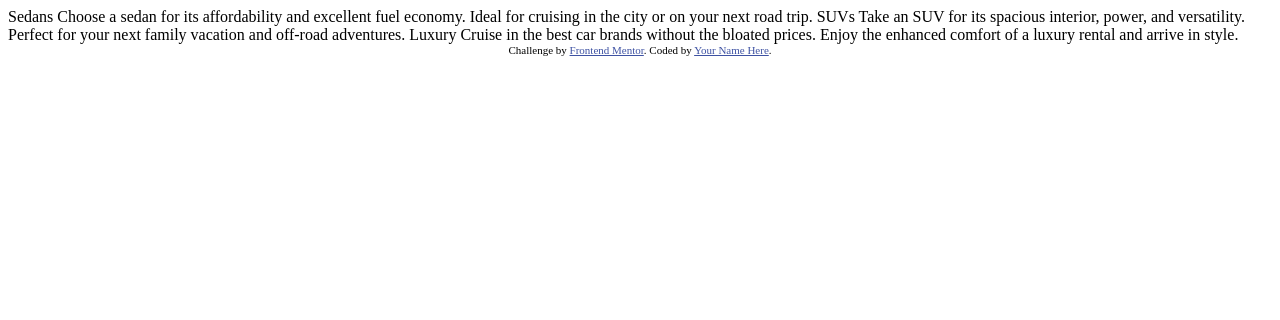
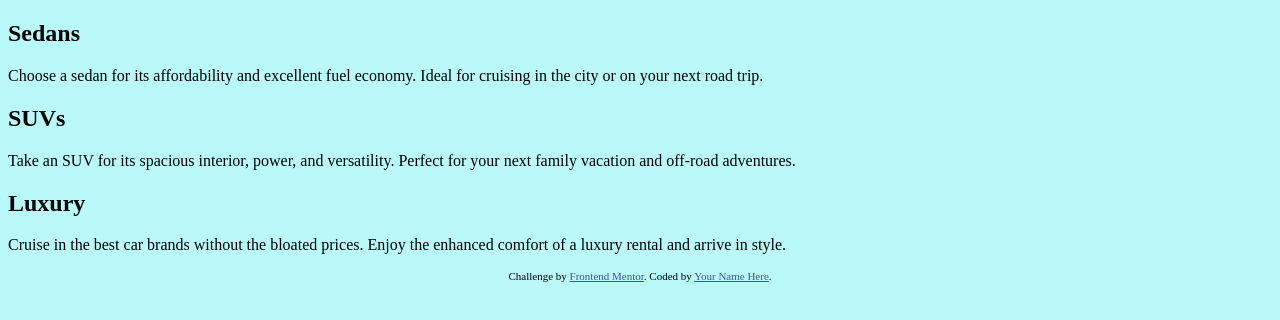
Before and after one commit to Majo2005/tres-columnas, a plain HTML site: page index.html in a window 1280 px wide. Drawn offline with Linux system fonts and the light colour scheme.

Commit message:
Crear hoja de estilos y agregar etiquetas semanticas

```diff
--- a/index.html
+++ b/index.html
@@ -5,29 +5,33 @@
   <meta name="viewport" content="width=device-width, initial-scale=1.0"> <!-- displays site properly based on user's device -->
 
   <link rel="icon" type="image/png" sizes="32x32" href="./images/favicon-32x32.png">
-
-  <title>Frontend Mentor | 3-column preview card component</title>
-
-  <!-- Feel free to remove these styles or customise in your own stylesheet 👍 -->
-  <style>
-    .attribution { font-size: 11px; text-align: center; }
-    .attribution a { color: hsl(228, 45%, 44%); }
-  </style>
+  <link rel="stylesheet" href="./style.css">
+  <title>Frontend Mentor | 3-columns</title>
 </head>
 <body>
-
-  Sedans
+  <section id="cars">
+    <article id="sedan">
+      <h2>Sedans</h2>
+      <p>
         Choose a sedan for its affordability and excellent fuel economy. Ideal for cruising in the city
         or on your next road trip.
-
-  SUVs
+      </p>
+    </article>
+    <article id="suvs">
+      <h2>SUVs</h2>
+      <p>
         Take an SUV for its spacious interior, power, and versatility. Perfect for your next family vacation
         and off-road adventures.
-
-  Luxury
+      </p>
+    </article>
+    <article id="luxury">
+      <h2>Luxury</h2>
+      <p>
         Cruise in the best car brands without the bloated prices. Enjoy the enhanced comfort of a luxury
         rental and arrive in style.
-
+      </p>
+    </article>
+  </section>
   <div class="attribution">
     Challenge by <a href="https://www.frontendmentor.io?ref=challenge" target="_blank">Frontend Mentor</a>.
     Coded by <a href="#">Your Name Here</a>.
--- /dev/null
+++ b/style.css
@@ -0,0 +1,11 @@
+body {
+    background-color: rgb(186, 249, 250);
+}
+
+.attribution {
+    font-size: 11px;
+    text-align: center;
+}
+
+.attribution a { color: hsl(228, 45%, 44%);
+}
```
Lines whose indentation alone changed are shown as unchanged.
